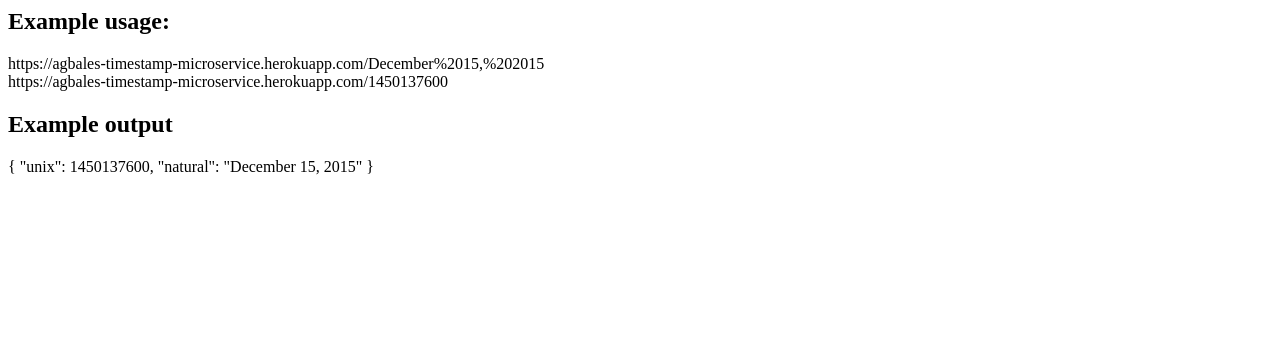
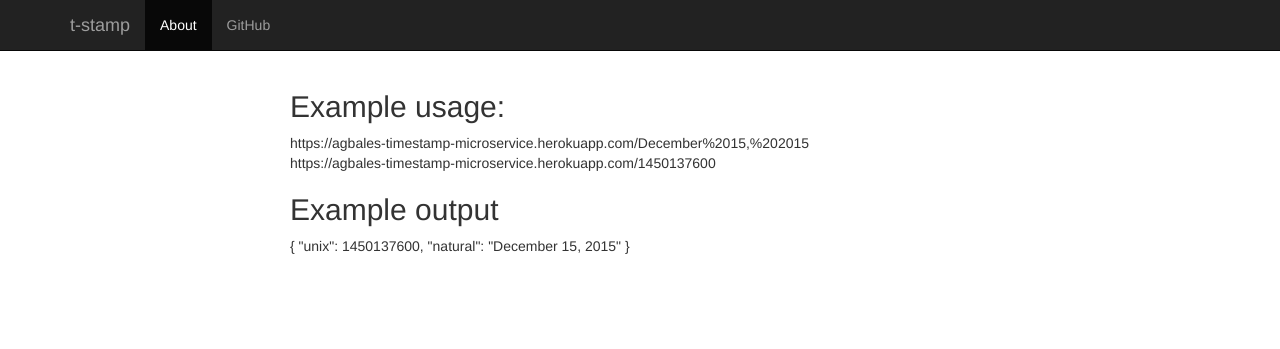
Before and after one commit to agbales/t-stamp, a website: page public/index.html in a window 1280 px wide. Drawn offline with nearby package versions, Linux system fonts and the light colour scheme.

Commit message:
added bootstrap

```diff
--- a/public/index.html
+++ b/public/index.html
@@ -1,13 +1,39 @@
 <html lang="en">
 <head>
   <meta charset="utf-8">
+  <link rel="stylesheet" href="//maxcdn.bootstrapcdn.com/bootstrap/3.3.6/css/bootstrap.min.css">
+  <script src="//ajax.googleapis.com/ajax/libs/jquery/1.12.4/jquery.min.js"></script>
+  <script src="//maxcdn.bootstrapcdn.com/bootstrap/3.3.6/js/bootstrap.min.js"></script>
 
   <title>TimeStamp Microservice</title>
 
 </head>
 
 <body>
-  <div class="main">
+
+  <nav class="navbar navbar-inverse navbar-fixed-top">
+      <div class="container">
+        <div class="navbar-header">
+          <button type="button" class="navbar-toggle collapsed" data-toggle="collapse" data-target="#navbar" aria-expanded="false" aria-controls="navbar">
+            <span class="sr-only">Toggle navigation</span>
+            <span class="icon-bar"></span>
+            <span class="icon-bar"></span>
+            <span class="icon-bar"></span>
+          </button>
+          <a class="navbar-brand" href="#">t-stamp</a>
+        </div>
+        <div id="navbar" class="collapse navbar-collapse">
+          <ul class="nav navbar-nav">
+            <li class="active"><a href="#">About</a></li>
+            <li><a href="https://github.com/agbales/t-stamp" target="_blank">GitHub</a></li>
+          </ul>
+        </div><!--/.nav-collapse -->
+      </div>
+    </nav>
+
+    <div class="container">
+
+      <div class="usage-info" style="max-width: 700px; margin: 90px auto;">
       	<h2>Example usage:</h2>
 	    <p>
 	      https://agbales-timestamp-microservice.herokuapp.com/December%2015,%202015
@@ -19,5 +45,8 @@
 	      { "unix": 1450137600, "natural": "December 15, 2015" }
 	    </p>
       </div>
+
+    </div><!-- /.container -->
+
 </body>
 </html>
```
Lines whose indentation alone changed are shown as unchanged.
